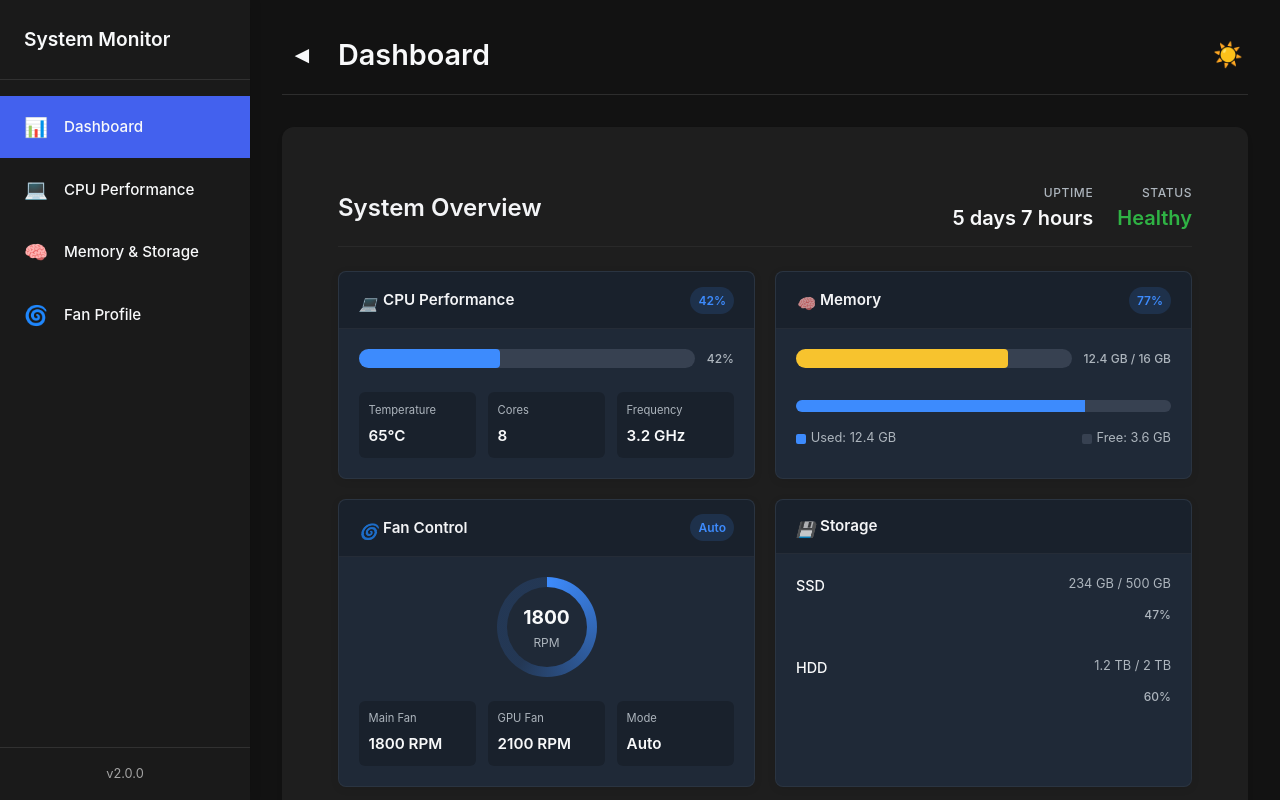
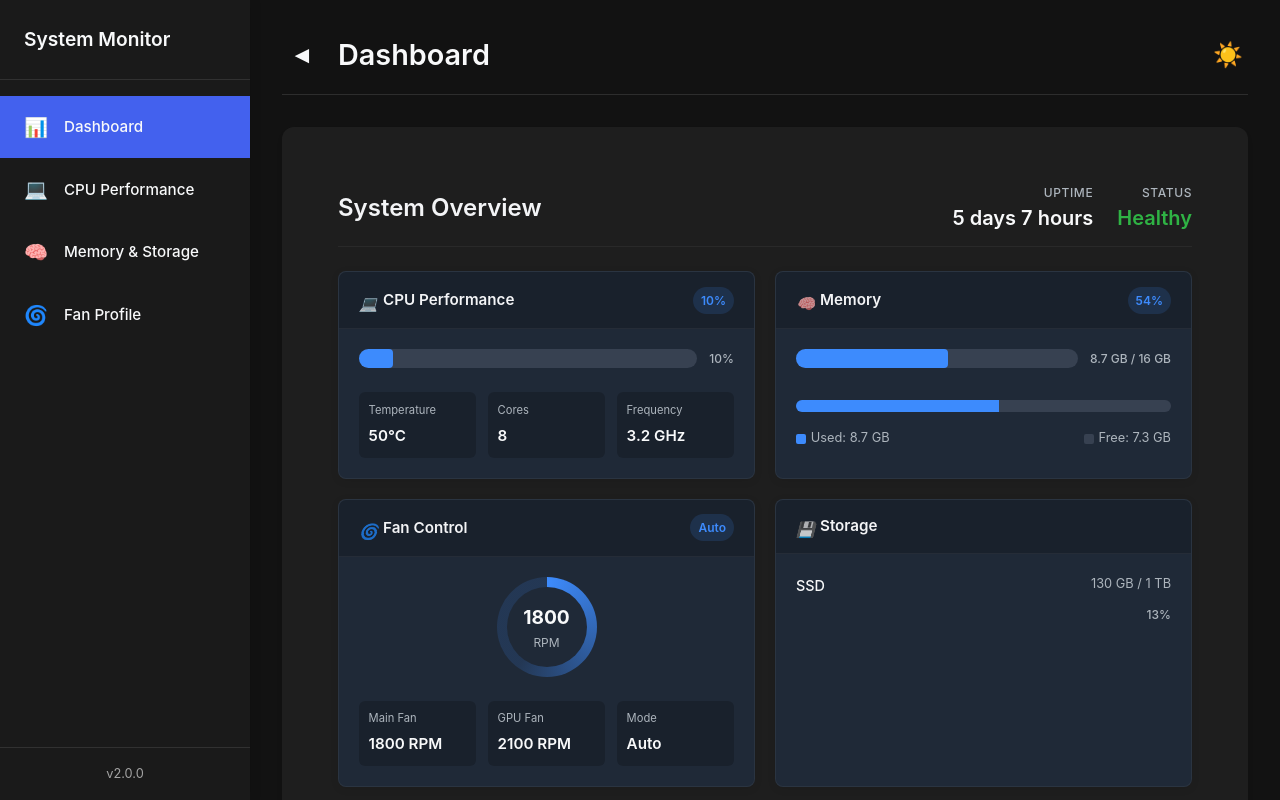
Before and after one commit to OoiWeiSian/UTMHackathon, a React (Create React App) app: page / in a window 1280 px wide. Shown: the top 800 px of the page. Built offline with nearby package versions, Linux system fonts and the light colour scheme.

Commit message:
update data

```diff
--- a/src/components/Dashboard/Dashboard.jsx
+++ b/src/components/Dashboard/Dashboard.jsx
@@ -5,15 +5,15 @@ const Dashboard = () => {
   // Mock data for demonstration
   const systemData = {
     cpu: {
-      usage: 42,
-      temperature: 65,
+      usage: 10,
+      temperature: 50,
       cores: 8,
       frequency: 3.2
     },
     memory: {
-      used: 12.4,
+      used: 8.7,
       total: 16.0,
-      percentage: 77
+      percentage: 54
     },
     fans: {
       main: 1800,
@@ -22,14 +22,9 @@ const Dashboard = () => {
     },
     storage: {
       ssd: {
-        used: 234,
-        total: 500,
-        percentage: 47
-      },
-      hdd: {
-        used: 1.2,
-        total: 2.0,
-        percentage: 60
+        used: 130,
+        total: 1,
+        percentage: 13
       }
     },
     network: {
@@ -167,7 +162,7 @@ const Dashboard = () => {
             <div className="storage-device">
               <div className="storage-label">
                 <span className="device-name">SSD</span>
-                <span className="device-capacity">{systemData.storage.ssd.used} GB / {systemData.storage.ssd.total} GB</span>
+                <span className="device-capacity">{systemData.storage.ssd.used} GB / {systemData.storage.ssd.total} TB </span>
               </div>
               <div className="progress-container">
                 <div className="progress-bar">
@@ -177,22 +172,6 @@ const Dashboard = () => {
                   ></div>
                 </div>
                 <div className="progress-label">{systemData.storage.ssd.percentage}%</div>
-              </div>
-            </div>
-
-            <div className="storage-device">
-              <div className="storage-label">
-                <span className="device-name">HDD</span>
-                <span className="device-capacity">{systemData.storage.hdd.used} TB / {systemData.storage.hdd.total} TB</span>
-              </div>
-              <div className="progress-container">
-                <div className="progress-bar">
-                  <div
-                    className={`progress-fill ${systemData.storage.hdd.percentage > 80 ? 'warning' : 'normal'}`}
-                    style={{width: `${systemData.storage.hdd.percentage}%`}}
-                  ></div>
-                </div>
-                <div className="progress-label">{systemData.storage.hdd.percentage}%</div>
               </div>
             </div>
           </div>
```
